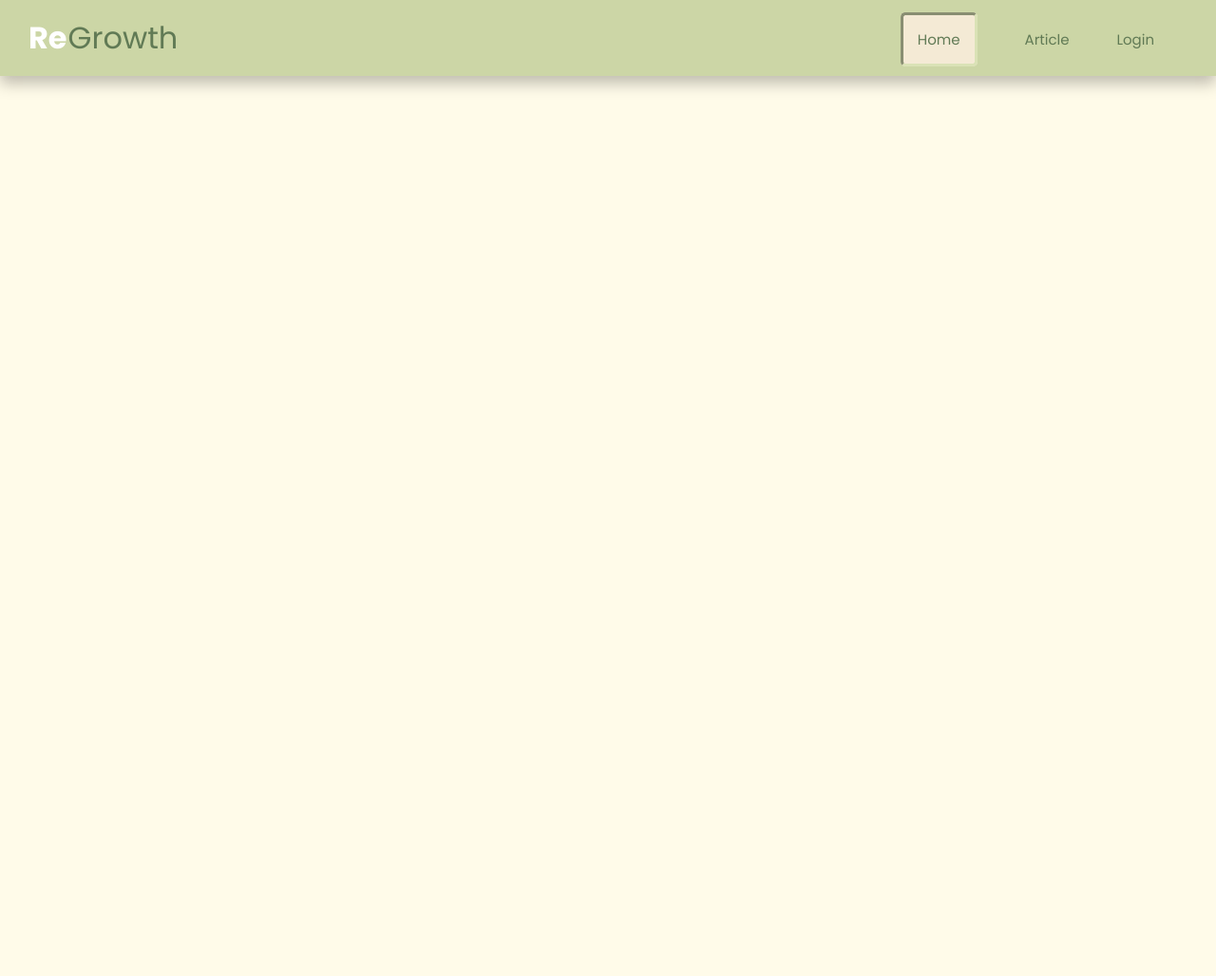
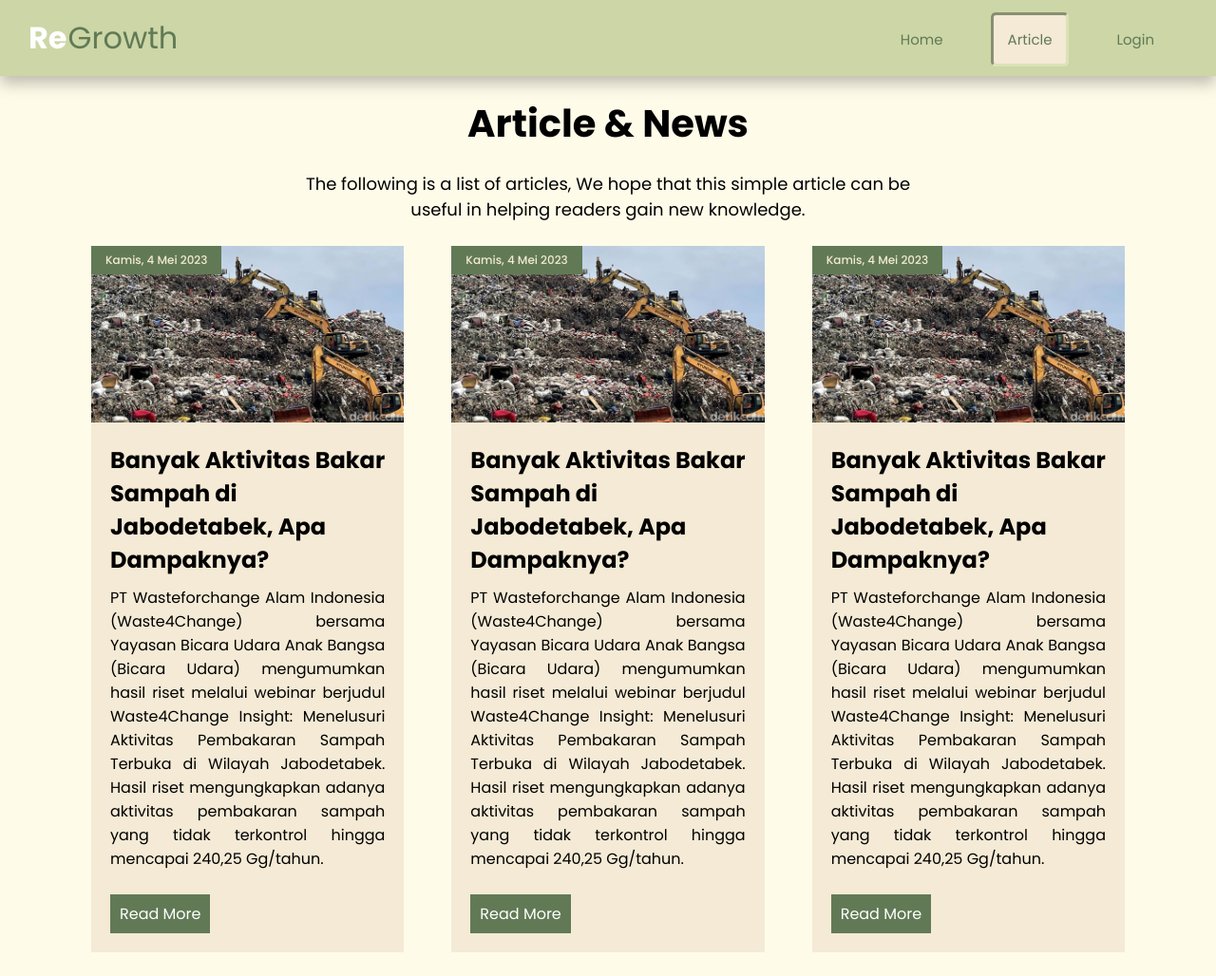
Before and after one commit to Team-FE-26/ReGrowth, a plain HTML site: page article.html in a window 1280 px wide. Shown: the whole page at 95% size. Before the commit the page ends 800 px from the top, so only its background shows below. Drawn offline with Linux system fonts and the light colour scheme.

Commit message:
Membuat template article

```diff
--- a/article.html
+++ b/article.html
@@ -21,12 +21,87 @@
                     </div>
             </div>
             <ul class="navbar">
-                <li><a href="/index.html" class="active-box">Home</a></li>
-                <li><a href="/article.html">Article</a></li>
+                <li><a href="/index.html" >Home</a></li>
+                <li><a href="/article.html" class="active-box">Article</a></li>
                 <li><a href="/login.html">Login</a></li>
             </ul>
         </nav>
     </div>
     <!-------------------------------------------------------------------------->
+  <!---------------------------------Article Area------------------------------->
+    <div class="article-section">
+        <div class="section-content article">
+            <div class="title">
+            <h2>Article & News</h2>
+            <p>The following is a list of  articles, We hope that this simple article can be useful in
+                helping readers gain new knowledge.</p>
+            </div>
+        <div class="wrapper-cards">
+            <div class="article-cards">
+                <div class="img-cards">
+                    <img src="assets/img/article-1.jpeg" alt="Pembuangan Sampah">
+                </div>
+                <div class="article">
+                    <h4>Banyak Aktivitas Bakar Sampah di Jabodetabek, Apa Dampaknya?</h4>
+                <p>
+                    PT Wasteforchange Alam Indonesia (Waste4Change) bersama Yayasan Bicara Udara Anak Bangsa (Bicara Udara)
+                    mengumumkan hasil riset melalui webinar berjudul Waste4Change Insight: Menelusuri Aktivitas
+                    Pembakaran Sampah Terbuka di Wilayah Jabodetabek. Hasil riset mengungkapkan adanya aktivitas pembakaran sampah yang tidak terkontrol hingga mencapai 240,25 Gg/tahun.
+                </p>
+                </div>
+                <div class="article-view">
+                    <a href="" class="button">Read More</a>
+                </div>
+                <div class="posted-date">
+                    <p>Kamis, 4 Mei 2023</p>
+                </div>
+            </div>
+
+            <div class="article-cards">
+                <div class="img-cards">
+                    <img src="assets/img/article-1.jpeg" alt="Pembuangan Sampah">
+                </div>
+                <div class="article">
+                    <h4>Banyak Aktivitas Bakar Sampah di Jabodetabek, Apa Dampaknya?</h4>
+                <p>
+                    PT Wasteforchange Alam Indonesia (Waste4Change) bersama Yayasan Bicara Udara Anak Bangsa (Bicara Udara)
+                    mengumumkan hasil riset melalui webinar berjudul Waste4Change Insight: Menelusuri Aktivitas
+                    Pembakaran Sampah Terbuka di Wilayah Jabodetabek. Hasil riset mengungkapkan adanya aktivitas pembakaran sampah yang tidak terkontrol hingga mencapai 240,25 Gg/tahun.
+                </p>
+                </div>
+                <div class="article-view">
+                    <a href="" class="button">Read More</a>
+                </div>
+                <div class="posted-date">
+                    <p>Kamis, 4 Mei 2023</p>
+                </div>
+            </div>
+
+            <div class="article-cards">
+                <div class="img-cards">
+                    <img src="assets/img/article-1.jpeg" alt="Pembuangan Sampah">
+                </div>
+                <div class="article">
+                    <h4>Banyak Aktivitas Bakar Sampah di Jabodetabek, Apa Dampaknya?</h4>
+                <p>
+                    PT Wasteforchange Alam Indonesia (Waste4Change) bersama Yayasan Bicara Udara Anak Bangsa (Bicara Udara)
+                    mengumumkan hasil riset melalui webinar berjudul Waste4Change Insight: Menelusuri Aktivitas
+                    Pembakaran Sampah Terbuka di Wilayah Jabodetabek. Hasil riset mengungkapkan adanya aktivitas pembakaran sampah yang tidak terkontrol hingga mencapai 240,25 Gg/tahun.
+                </p>
+                </div>
+                <div class="article-view">
+                    <a href="" class="button">Read More</a>
+                </div>
+                <div class="posted-date">
+                    <p>Kamis, 4 Mei 2023</p>
+                </div>
+            </div>
+            </div>
+        </div>
+    </div>
+
+
+<!-------------------------------------------------------------------------->
+
 </body>
 </html>
--- a/style.css
+++ b/style.css
@@ -9,6 +9,7 @@
 * {
     margin : 0;
     padding: 0;
+    border-sizing: border-box ;
     font-family: "Poppins", sans-serif;
 }
 
@@ -107,3 +108,91 @@ body {
 .active-box:hover {
     color: #A4D0A4 !important;
 }
+
+/* -----------------Article----------------------- */
+.article-section{
+    width: 100%;
+}
+
+.article-section .section-content {
+    width: 85%;
+    margin: 20px auto;
+}
+
+.article-section .section-content .title {
+width: 60%;
+text-align: center;
+margin: auto;
+}
+
+.article-section .section-content .title h2 {
+    font-size: 40px;
+    color: black;
+}
+
+.article-section .section-content .title p {
+    font-size: 18px;
+    color: black;
+    margin-top: 20px;
+
+}
+
+.article-section .section-content .wrapper-cards {
+    display: grid;
+    grid-template-columns: repeat(3, 1fr);
+    grid-gap: 50px;
+    margin: 25px auto;
+}
+
+.article-section .section-content .wrapper-cards .article-cards {
+    width: 100%;
+    background-color:#F4EAD5 ;
+    position: relative;
+}
+
+
+.article-section .section-content .wrapper-cards .article-cards img {
+    width: 100%;
+    height: auto;
+}
+
+.article-section .section-content .wrapper-cards .article-cards .article {
+    padding: 15px 20px;
+}
+
+.article-section .section-content .wrapper-cards .article-cards .article h4 {
+    font-size: 24px;
+    color: black;
+}
+.article-section .section-content .wrapper-cards .article-cards .article p{
+    font-size: 16px;
+    margin: 10px 0px;
+    color: black;
+    text-align: justify;
+}
+.article-section .section-content .wrapper-cards .article-cards a {
+    text-decoration: none;
+    display: inline-block;
+    background-color: #617A55;
+    padding: 8px 10px;
+    margin-left: 20px;
+    color: white;
+    margin-bottom: 20px;
+}
+
+.article-section .section-content .wrapper-cards .article-cards .posted-date {
+    font-weight: 500;
+    position: absolute;
+    top: 0;
+    left: 0;
+    display: inline-block;
+    background-color: #617A55;
+    padding: 6px 15px;
+
+}
+
+.article-section .section-content .wrapper-cards .article-cards .posted-date p {
+    font-size: 12px;
+    color: #F4EAD5;
+
+ }
```
Also changed, not shown: index.html (+12 -0 lines), assets/img/article-1.jpeg (added).
